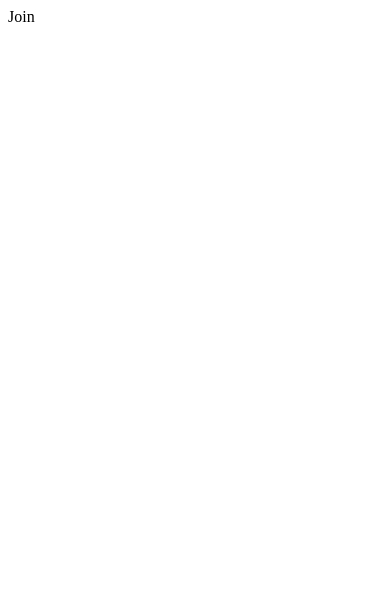
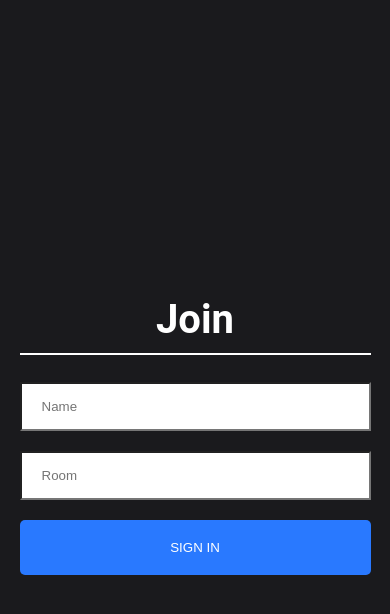
Before and after one commit to uthamprabhu/chat-support, a React (Create React App) app in the folder frontend/: page / in a window 390 px wide. Shown: the top 614 px of the page. Built offline with nearby package versions, Linux system fonts and the light colour scheme.

Commit message:
frontend Join styles added

```diff
--- a/frontend/src/App.jsx
+++ b/frontend/src/App.jsx
@@ -1,7 +1,6 @@
-import './App.css';
 import { BrowserRouter as Router, Routes, Route } from 'react-router-dom';
-import Join from './components/Join';
-import Chat from './components/Chat';
+import Join from './components/Join/Join';
+import Chat from './components/Chat/Chat';
 
 const App = () => (
   <Router>
--- a/frontend/src/components/Join.jsx
+++ /dev/null
@@ -1,9 +0,0 @@
-import React from 'react'
-
-const Join = () => {
-  return (
-    <div>Join</div>
-  )
-}
-
-export default Join
--- /dev/null
+++ b/frontend/src/components/Join/Join.css
@@ -0,0 +1,72 @@
+html,
+body {
+    font-family: 'Roboto', sans-serif;
+    padding: 0;
+    margin: 0;
+}
+
+#root {
+    height: 100vh;
+}
+
+* {
+    box-sizing: border-box;
+}
+
+.joinOuterContainer {
+    display: flex;
+    justify-content: center;
+    text-align: center;
+    height: 100vh;
+    align-items: center;
+    background-color: #1A1A1D;
+}
+
+.joinInnerContainer {
+    width: 20%;
+}
+
+.joinInput {
+    border-radius: 0;
+    padding: 15px 20px;
+    width: 100%;
+}
+
+.heading {
+    color: white;
+    font-size: 2.5em;
+    padding-bottom: 10px;
+    border-bottom: 2px solid white;
+}
+
+.button {
+    color: #fff !important;
+    text-transform: uppercase;
+    text-decoration: none;
+    background: #2979FF;
+    padding: 20px;
+    border-radius: 5px;
+    display: inline-block;
+    border: none;
+    width: 100%;
+}
+
+.mt-20 {
+    margin-top: 20px;
+}
+
+@media (min-width: 320px) and (max-width: 480px) {
+    .joinOuterContainer {
+        height: 100%;
+    }
+
+    .joinInnerContainer {
+        width: 90%;
+    }
+
+
+}
+
+button:focus {
+    outline: 0;
+}
--- /dev/null
+++ b/frontend/src/components/Join/Join.jsx
@@ -0,0 +1,26 @@
+import React, { useState } from 'react';
+import { Link } from "react-router-dom";
+
+import './Join.css';
+
+export default function SignIn() {
+  const [name, setName] = useState('');
+  const [room, setRoom] = useState('');
+
+  return (
+    <div className="joinOuterContainer">
+      <div className="joinInnerContainer">
+        <h1 className="heading">Join</h1>
+        <div>
+          <input placeholder="Name" className="joinInput" type="text" onChange={(event) => setName(event.target.value)} />
+        </div>
+        <div>
+          <input placeholder="Room" className="joinInput mt-20" type="text" onChange={(event) => setRoom(event.target.value)} />
+        </div>
+        <Link onClick={e => (!name || !room) ? e.preventDefault() : null} to={`/chat?name=${name}&room=${room}`}>
+          <button className={'button mt-20'} type="submit">Sign In</button>
+        </Link>
+      </div>
+    </div>
+  );
+}
```
Also changed, not shown: frontend/src/components/Chat/Chat.css (added, +34 -0 lines), frontend/src/App.css (deleted), frontend/src/components/Chat/Chat.jsx (renamed from frontend/src/components/Chat.jsx), frontend/src/icons/closeIcon.png (added), frontend/src/icons/onlineIcon.png (added).
